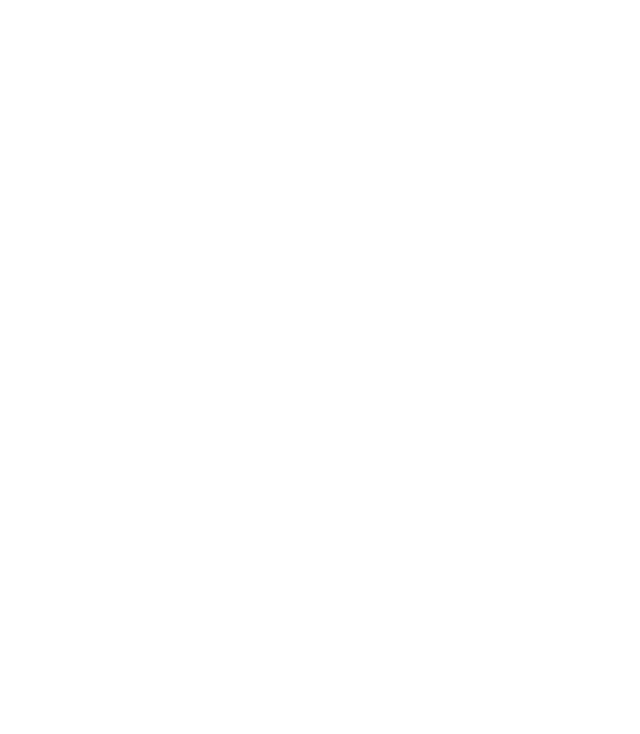
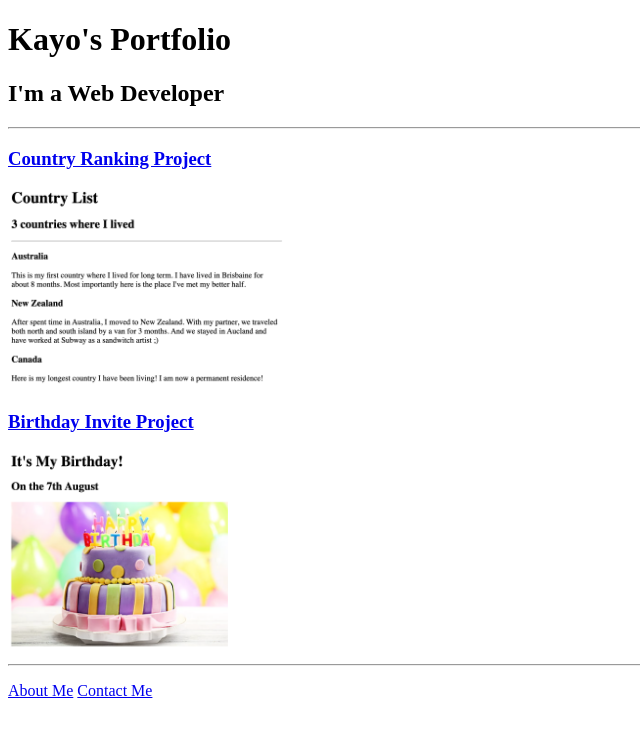
Before and after one commit to KayoNakao/html-portfolio, a plain HTML site: page index.html in a window 1280 px wide. Shown: the whole page, without its empty margins (0-640 px from the left). Drawn offline with Linux system fonts and the light colour scheme.

Commit message:
Add fixed files

```diff
--- a/index.html
+++ b/index.html
@@ -1,15 +1,23 @@
 <!-- TODO 1: Create the HTML Boilerplate -->
+<!DOCTYPE html>
+<html lang="en">
+<head>
+    <meta charset="UTF-8">
+    <meta name="viewport" content="width=device-width, initial-scale=1.0">
+    <title>Kayo's Portfolio</title>
+</head>
+<body>
+    <h1>Kayo's Portfolio</h1>
+    <h2>I'm a Web Developer</h2>
+    <hr />
 
-<!-- TODO 2: Add Your previous projects' HTML into the public folder -->
+    <h3><a href="./public/country-ranking.html">Country Ranking Project</a></h3>
+    <img src="./assets/images/country-list.png" alt="screenshot of country list page" height="200">
 
-<!-- TODO 3: Take screenshots of your project previews and add the images to the images folder -->
+    <h3><a href="./public/birthday-invite.html">Birthday Invite Project</a></h3>
+    <img src="./assets/images/birthday-page.png" alt="Screenshot of Birthday page" height="200">
 
-<!-- TODO 4: Add titles/subtitles etc. -->
-
-<!-- TODO 5: Add a link to the project pages -->
-
-<!-- TODO 6: Add images to show the project previews
-HINT for TODO 6: You can use the height attribute set to 200 to make the image smaller:
-https://developer.mozilla.org/en-US/docs/Web/HTML/Element/img#attr-height -->
-
-<!-- TODO 7: Add the Contact Me and About Me page links -->
+    <hr />
+    <p><a href="./public/about.html">About Me</a> <a href="./public/contact.html">Contact Me</a></p>
+</body>
+</html>
```
